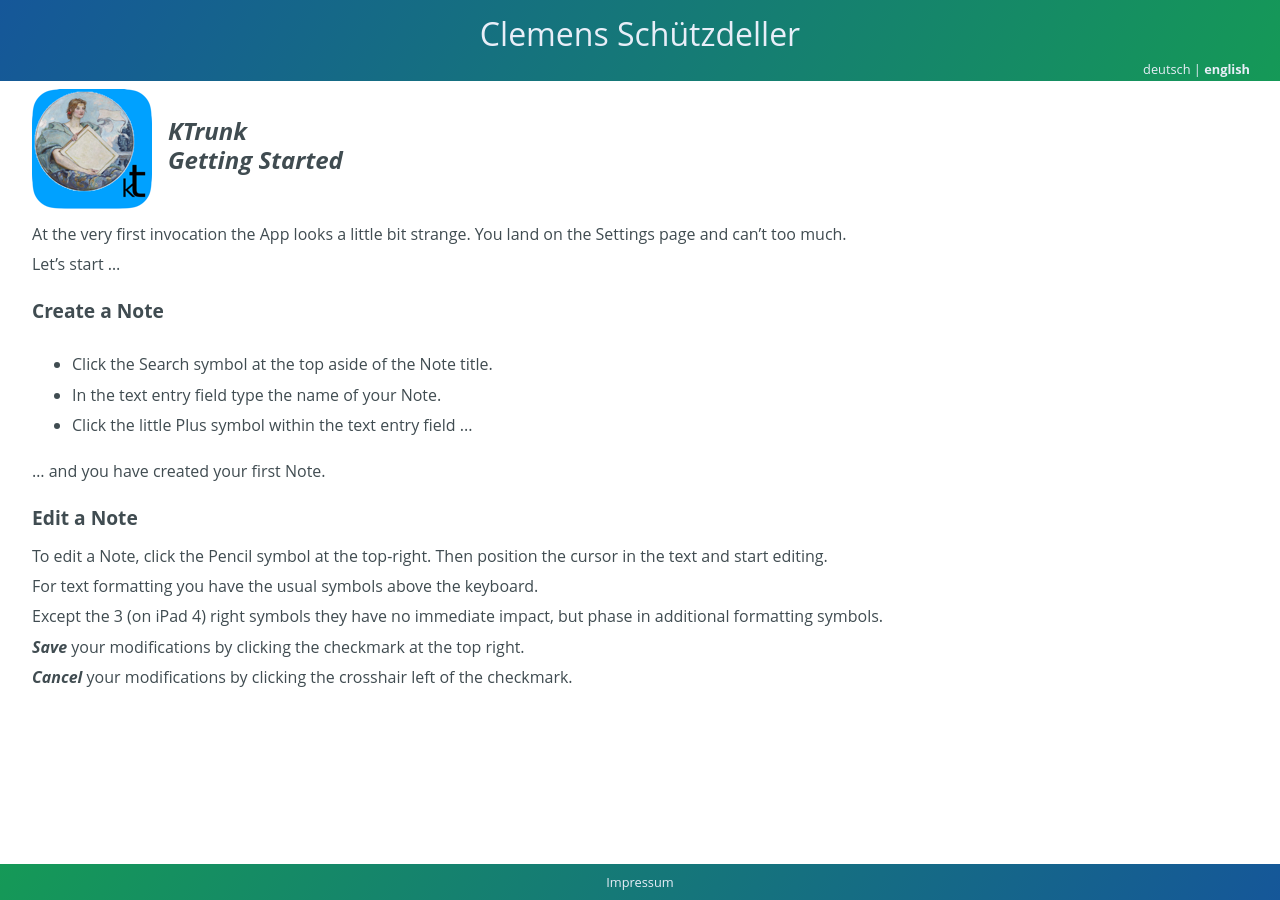
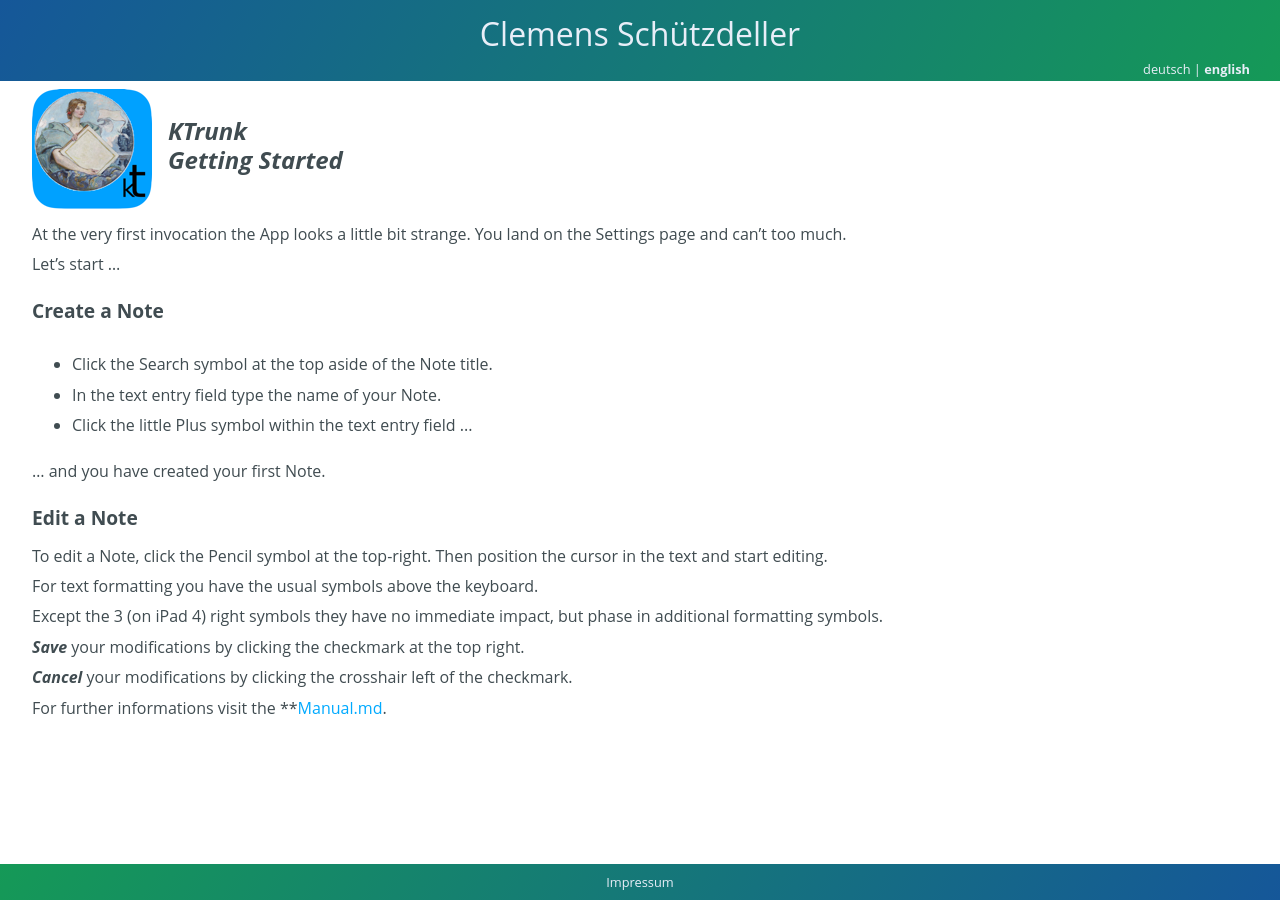
Before and after one commit to cs-LA/home, a Jekyll site: the page built from KTrunk/GettingStarted.md, in a window 1280 px wide. Built offline with Jekyll 4.4.1, drawn with Linux system fonts in a browser that asks for light colours; our own code applies the rules of GitHub Pages for plain Markdown files.

Commit message:
Update GettingStarted.md

```diff
--- a/KTrunk/GettingStarted.md
+++ b/KTrunk/GettingStarted.md
@@ -61,3 +61,6 @@
 
 <span class="en"><b><i>Cancel</i></b> your modifications by clicking the crosshair left of the checkmark.</span>
 <span class="de"><b><i>Verwerfe</i></b> Deine Änderungen, indem Du das Kreuz neben dem Speichern-Häkchen klickst.</span>
+
+<span class="en" text-align="center">For further informations visit the **[Manual.md](Manual).</span>
+<span class="de"><b><i>Verwerfe</i></b> Deine Änderungen, indem Du das Kreuz neben dem Speichern-Häkchen klickst.</span>
```
